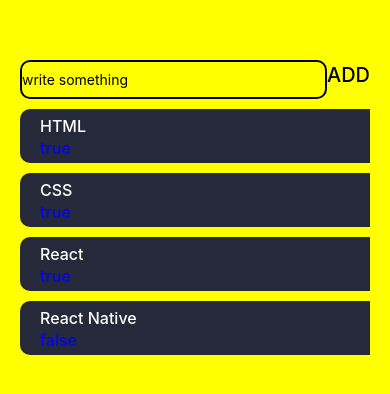
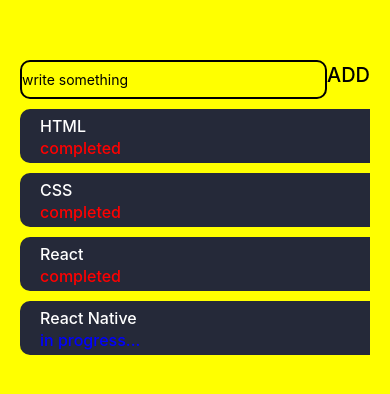
Before and after one commit to Roman160784/todoNativeReact, a React Native app: screen / in a window 390 px wide. Shown: the top 394 px of the page. Built offline with nearby package versions, Linux system fonts and the light colour scheme.

Commit message:
change Status and styles

```diff
--- a/src/Main.tsx
+++ b/src/Main.tsx
@@ -31,14 +31,19 @@
         setTasks(tasks.filter((t) => t.id !== id))
     }
 
+    const changeCtatus = (id: number) => {
+        setTasks(tasks.map((t) => t.id === id ? {...t, isDone: !t.isDone} : t))
+    }
+
     const render : ListRenderItem<TasksType> = ({item}) => {
         return <View style = {styles.item}>
             <View style = {styles.box}>
             <Text style={styles.title}>{item.title}</Text>
             <Text style={styles.remove} onPress={() => {removeTasks(item.id)}}>X</Text>
             </View>
-
-            <Text style={styles.check}>{item.isDone? 'true' : 'false'}</Text>
+            <Text style={item.isDone === true ? styles.checked : styles.check} onPress={() => {changeCtatus(item.id)}}>
+                {item.isDone? 'completed' : 'in progress...'}
+            </Text>
         </View>
     }
 
@@ -112,5 +117,11 @@
         fontWeight: '500',
         lineHeight: 20,
     },
+    checked: {
+        color: 'red',
+        fontSize: 16,
+        fontWeight: '500',
+        lineHeight: 20,
+    }
 
 })
```
